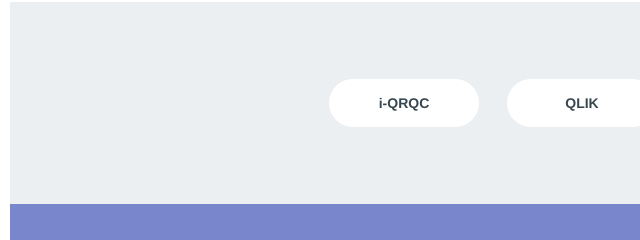
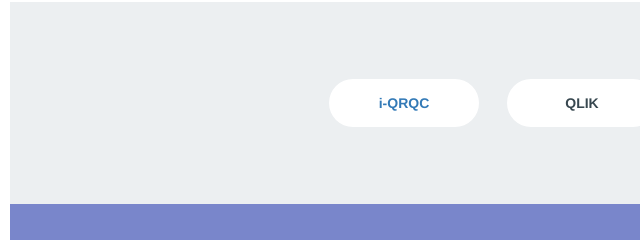
Before and after one commit to ritz12345/Front_Page, a website: page Public/index.html in a window 1280 px wide. Shown: the part 744-984 px from the top of the page, 147-787 px from the left. Drawn offline with nearby package versions, Linux system fonts and the light colour scheme; a web font is replaced by a local one.

```diff
--- a/Public/index.html
+++ b/Public/index.html
@@ -52,7 +52,7 @@
 			<section>
 				<section class="content">
 					<div class="box bg-1">
-						<button class="button button--aylen button--round-l button--text-thick">i-QRQC</button>
+						<button class="button button--aylen button--round-l button--text-thick"><a href="http://localhost:9090"> i-QRQC </a></button>
 						<button class="button button--aylen button--round-l button--text-thick">QLIK </button>
 					</div>
 					<div class="box bg-2">
```
Also changed, not shown: 1 other file.
